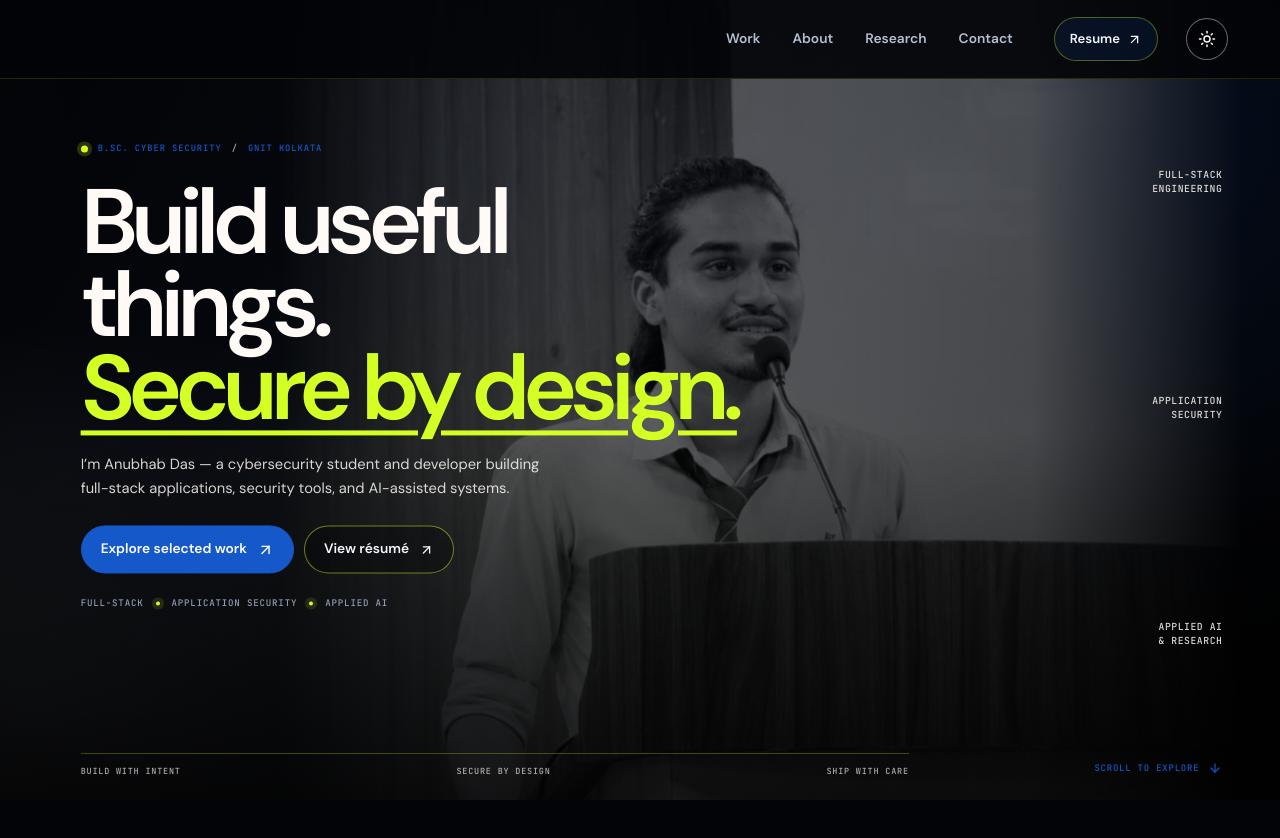
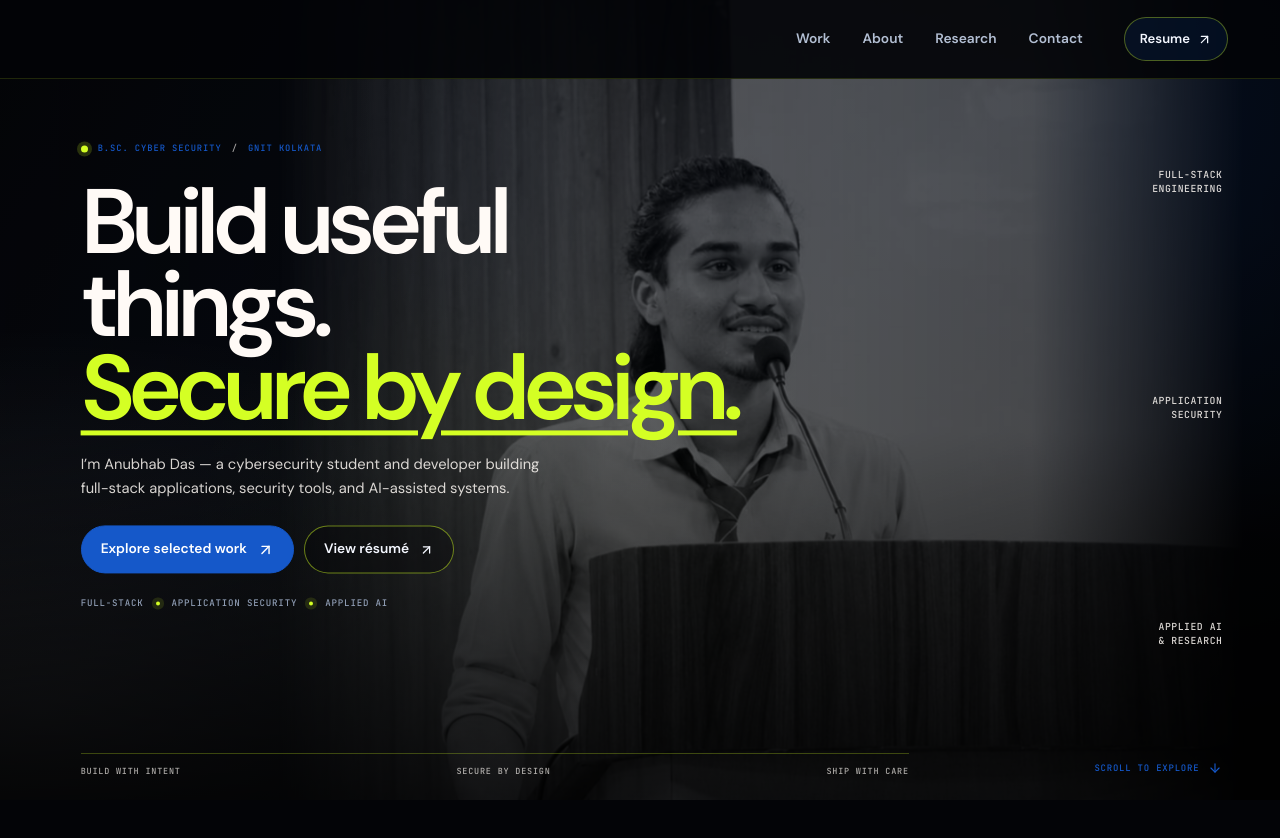
Before and after one commit to anubhab7105/My_Portfolio, a Next.js app: page / in a window 1280 px wide. Shown: the top 838 px of the page. Built offline with nearby package versions, Linux system fonts and the light colour scheme.

Commit message:
Remove theme toggle from navigation

```diff
--- a/components/Navbar.tsx
+++ b/components/Navbar.tsx
@@ -3,7 +3,7 @@
 import Link from 'next/link';
 import { usePathname } from 'next/navigation';
 import { useEffect, useState } from 'react';
-import { ArrowUpRight, Menu, Moon, Sun, X } from 'lucide-react';
+import { ArrowUpRight, Menu, X } from 'lucide-react';
 
 const navLinks = [
   { href: '/projects', label: 'Work' },
@@ -16,7 +16,6 @@ export default function Navbar() {
   const pathname = usePathname();
   const [scrolled, setScrolled] = useState(false);
   const [mobileOpen, setMobileOpen] = useState(false);
-  const [theme, setTheme] = useState<'light' | 'dark'>('dark');
 
   useEffect(() => {
     const handleScroll = () => setScrolled(window.scrollY > 12);
@@ -25,26 +24,10 @@ export default function Navbar() {
   }, []);
 
   useEffect(() => {
-    const activeTheme = document.documentElement.dataset.theme === 'light' ? 'light' : 'dark';
-    setTheme(activeTheme);
-  }, []);
-
-  useEffect(() => {
     setMobileOpen(false);
   }, [pathname]);
 
   const isActive = (href: string) => pathname === href || pathname.startsWith(`${href}/`);
-
-  const toggleTheme = () => {
-    const nextTheme = theme === 'dark' ? 'light' : 'dark';
-    document.documentElement.dataset.theme = nextTheme;
-    try {
-      window.localStorage.setItem('portfolio-theme', nextTheme);
-    } catch {
-      // The theme still changes for this session when storage is unavailable.
-    }
-    setTheme(nextTheme);
-  };
 
   return (
     <header id="top" className={`lab-navbar${pathname === '/' ? ' is-home' : ''}${scrolled ? ' has-scrolled' : ''}`}>
@@ -76,17 +59,6 @@ export default function Navbar() {
 
         <button
           type="button"
-          className="theme-toggle"
-          onClick={toggleTheme}
-          aria-label={theme === 'dark' ? 'Switch to light theme' : 'Switch to dark theme'}
-          title={theme === 'dark' ? 'Switch to light theme' : 'Switch to dark theme'}
-          aria-pressed={theme === 'dark'}
-        >
-          {theme === 'dark' ? <Sun size={18} aria-hidden="true" /> : <Moon size={18} aria-hidden="true" />}
-        </button>
-
-        <button
-          type="button"
           className="lab-menu-toggle"
           aria-label={mobileOpen ? 'Close navigation menu' : 'Open navigation menu'}
           aria-expanded={mobileOpen}
```
